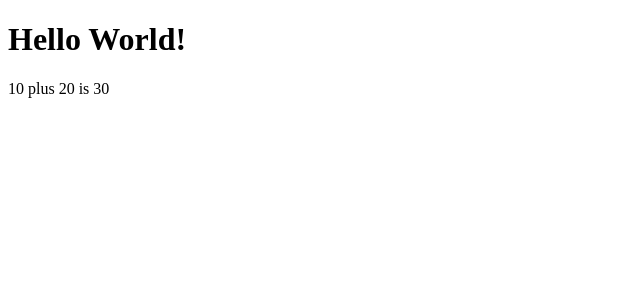
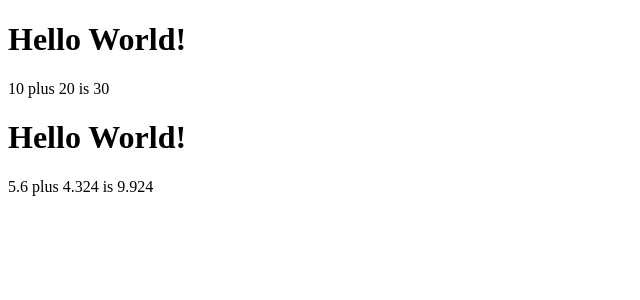
Before and after one commit to githubscientist/react-fsd61wde, a React (Vite) app: page / in a window 1280 px wide. Shown: the top 300 px of the page, without its empty margins (0-640 px from the left). Built offline with nearby package versions, Linux system fonts and the light colour scheme.

Commit message:
passing props --destructuring

```diff
--- a/src/App.jsx
+++ b/src/App.jsx
@@ -6,10 +6,17 @@ function App() {
     const b = 20;
 
     return (
-        <Hello
-            a={a}
-            b={b}
-      />
+        <div>
+            <Hello
+                a={a}
+                b={b}
+            />
+
+            <Hello
+                a={5.6}
+                b={4.324}
+            />
+        </div>
   )
 }
 
--- a/src/components/Hello.jsx
+++ b/src/components/Hello.jsx
@@ -1,9 +1,9 @@
-function Hello(props) {
+function Hello({a, b}) {
     return (
         <div>
             <h1>Hello World!</h1>
             <p>
-                {props.a} plus {props.b} is {props.a + props.b}
+                {a} plus {b} is {a + b}
             </p>
         </div>
     )
```
